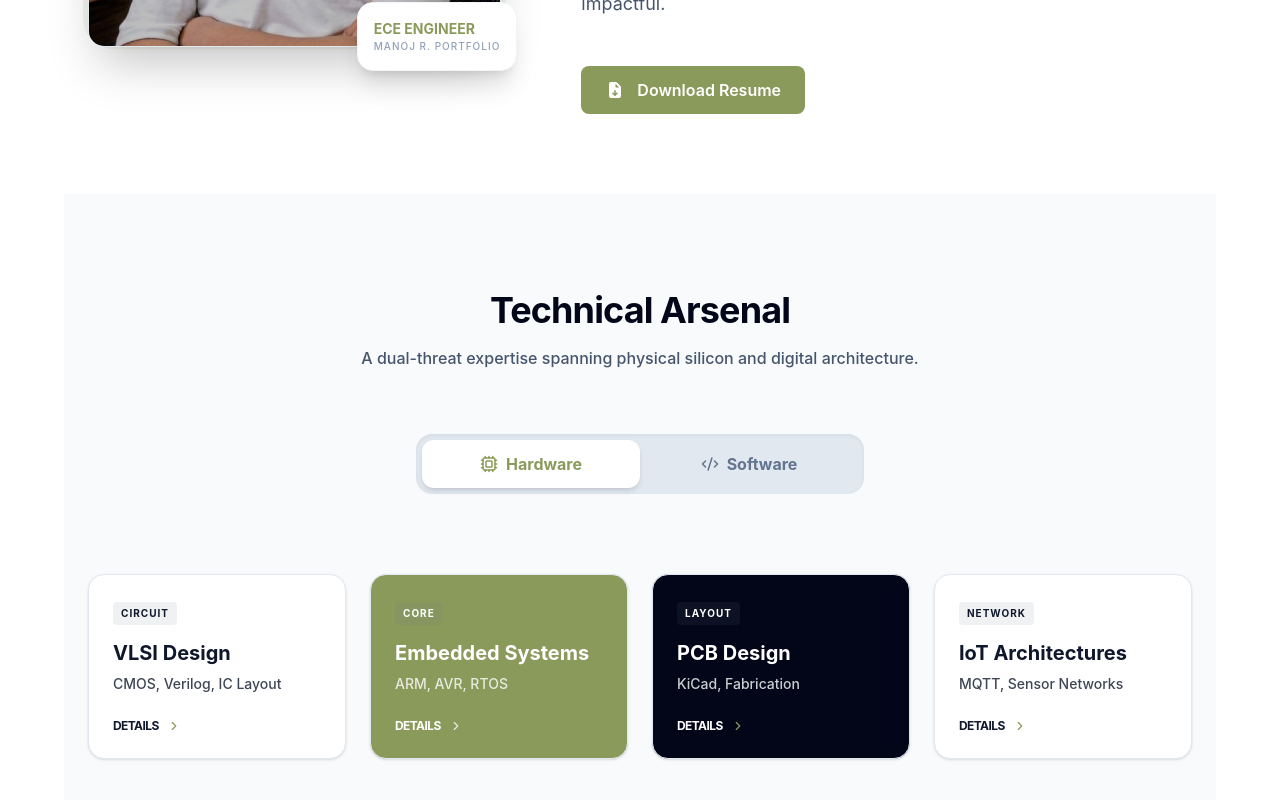
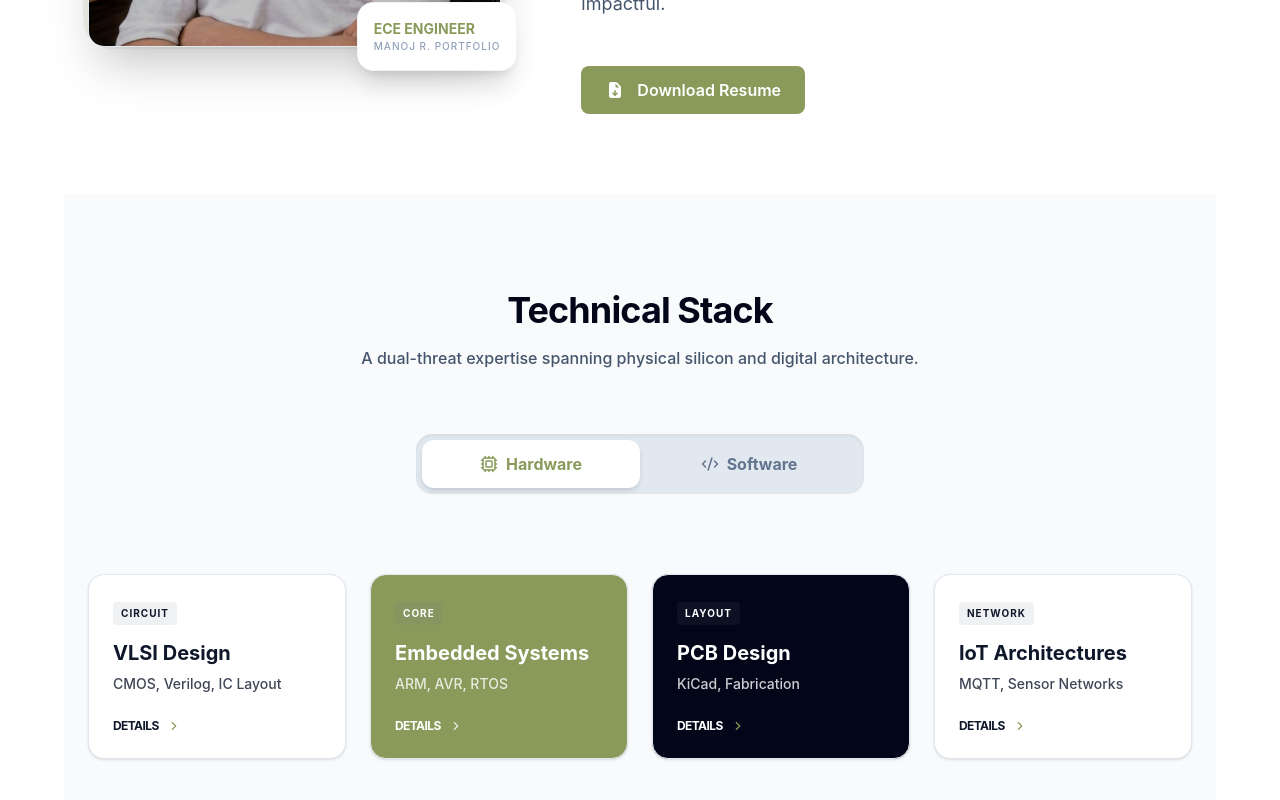
Before and after one commit to manoj748328/Portfolio, a Next.js app: page / in a window 1280 px wide. Shown: the part 665-1465 px from the top of the page. Built offline with nearby package versions, Linux system fonts and the light colour scheme.

Commit message:
Updated skills section

```diff
--- a/components/sections/Skills.tsx
+++ b/components/sections/Skills.tsx
@@ -67,7 +67,7 @@ export default function Skills() {
   return (
     <section id="skills" className="section-container bg-slate-50 dark:bg-slate-950 py-24 transition-colors duration-300">
       <div className="text-center mb-16">
-        <h2 className="text-4xl font-bold mb-4 text-slate-950 dark:text-white tracking-tight">Technical Arsenal</h2>
+        <h2 className="text-4xl font-bold mb-4 text-slate-950 dark:text-white tracking-tight">Technical Stack</h2>
         <p className="max-w-xl mx-auto text-slate-600 dark:text-slate-400 font-medium">
           A dual-threat expertise spanning physical silicon and digital architecture.
         </p>
```
